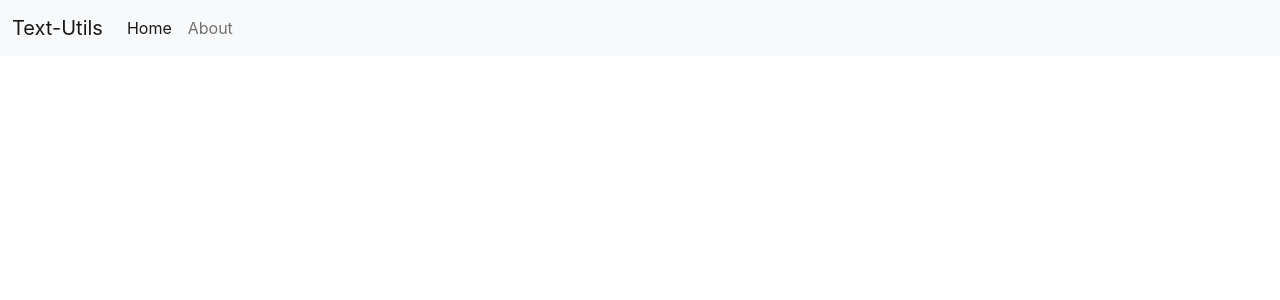
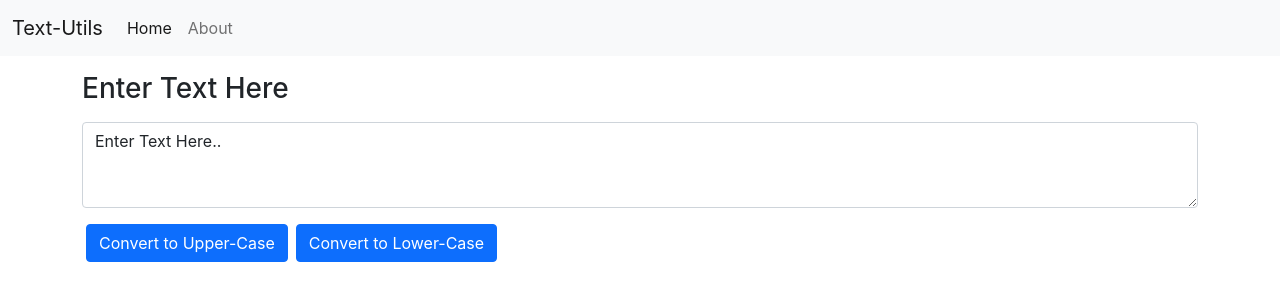
Before and after one commit to Nitish85345/Text-Utils, a React (Create React App) app: page / in a window 1280 px wide. Shown: the top 300 px of the page. Built offline with nearby package versions, Linux system fonts and the light colour scheme.

Commit message:
Added Form and Navbar component

```diff
--- a/src/App.js
+++ b/src/App.js
@@ -1,26 +1,13 @@
-import logo from './logo.svg';
 import './App.css';
+import Navbar from './Components/Navbar';
+import Textform from './Components/Textform';
 
 function App() {
   return (
-    <nav className="navbar navbar-expand-lg navbar-light bg-light">
-      <div className="container-fluid">
-        <a className="navbar-brand" href="#">Text-Utils</a>
-        <button className="navbar-toggler" type="button" data-bs-toggle="collapse" data-bs-target="#navbarSupportedContent" aria-controls="navbarSupportedContent" aria-expanded="false" aria-label="Toggle navigation">
-          <span className="navbar-toggler-icon"></span>
-        </button>
-        <div className="collapse navbar-collapse" id="navbarSupportedContent">
-          <ul className="navbar-nav me-auto mb-2 mb-lg-0">
-            <li className="nav-item">
-              <a className="nav-link active" aria-current="page" href="#">Home</a>
-            </li>
-            <li className="nav-item">
-              <a className="nav-link" href="#">About</a>
-            </li>
-          </ul>
-        </div>
-      </div>
-    </nav>
+    <>
+    <Navbar/>
+    <Textform/>
+    </>
   );
 }
 
--- /dev/null
+++ b/src/Components/Navbar.js
@@ -0,0 +1,24 @@
+import React from 'react'
+
+export default function Navbar() {
+  return (
+    <nav className="navbar navbar-expand-lg navbar-light bg-light">
+      <div className="container-fluid">
+        <a className="navbar-brand" href="#">Text-Utils</a>
+        <button className="navbar-toggler" type="button" data-bs-toggle="collapse" data-bs-target="#navbarSupportedContent" aria-controls="navbarSupportedContent" aria-expanded="false" aria-label="Toggle navigation">
+          <span className="navbar-toggler-icon"></span>
+        </button>
+        <div className="collapse navbar-collapse" id="navbarSupportedContent">
+          <ul className="navbar-nav me-auto mb-2 mb-lg-0">
+            <li className="nav-item">
+              <a className="nav-link active" aria-current="page" href="#">Home</a>
+            </li>
+            <li className="nav-item">
+              <a className="nav-link" href="#">About</a>
+            </li>
+          </ul>
+        </div>
+      </div>
+    </nav>
+  )
+}
--- /dev/null
+++ b/src/Components/Textform.js
@@ -0,0 +1,35 @@
+import React, { useState } from 'react'
+
+export default function Textform() {
+    const handleOnChange = (event) => {
+        // console.log("OnChange Triggered!!")
+        // console.log(event.target.value)
+        setText(event.target.value);
+    }
+
+    const handleUpClick = () => {
+        // console.log("OnClick Triggered!!")
+        let newtext = text.toUpperCase();
+        setText(newtext);
+    }
+
+    const handleLoClick = () => {
+        let newtext = text.toLowerCase();
+        setText(newtext);
+    }
+    const [text, setText] = useState('Enter Text Here..')
+
+    return (
+        <div className="container my-3">
+            <div className="mb-3">
+                <label htmlFor="myBox" className="form-label"><h3>Enter Text Here</h3></label>
+                <textarea className="form-control" id="myBox" rows="3" value={text} onChange={handleOnChange}></textarea>
+            </div>
+
+            <div className="container m-0 p-0">
+                <button type="button" className="btn btn-primary mx-1" onClick={handleUpClick}>Convert to Upper-Case</button>
+                <button type="button" className="btn btn-primary mx-1" onClick={handleLoClick}>Convert to Lower-Case</button>
+            </div>
+        </div>
+    )
+}
```
